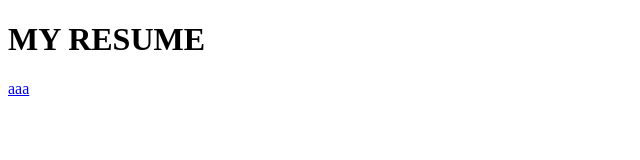
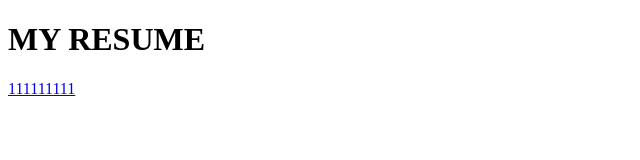
Before and after one commit to LIUTINGxlx/resume, a plain HTML site: page index.html in a window 1280 px wide. Shown: the full height of the page, 0-640 px from the left. Drawn offline with Linux system fonts and the light colour scheme.

Commit message:
更改index.html

```diff
--- a/index.html
+++ b/index.html
@@ -7,7 +7,7 @@
 <body>
 	<h1>MY RESUME</h1>
 	<div>
-		<a href="#">aaa</a>
+		<a href="#">111111111</a>
 	</div>
 </body>
 </html>
```
